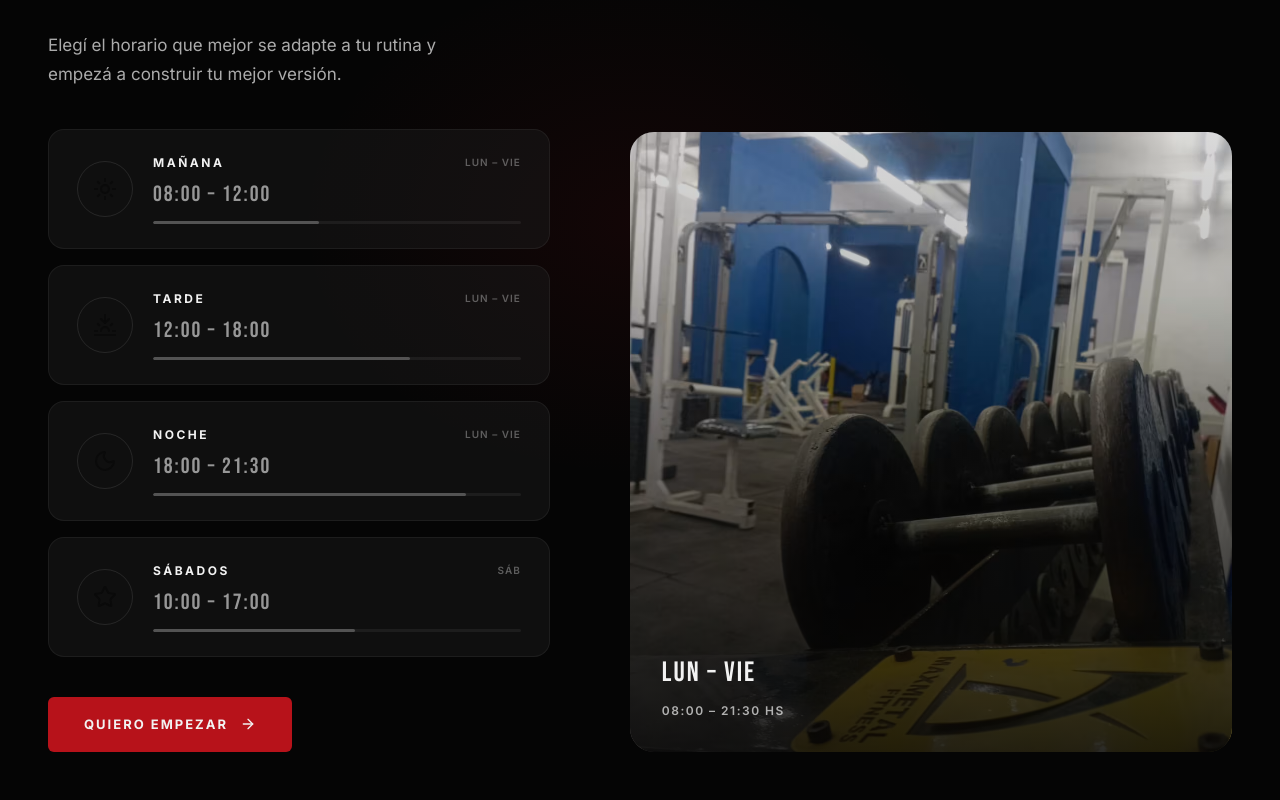
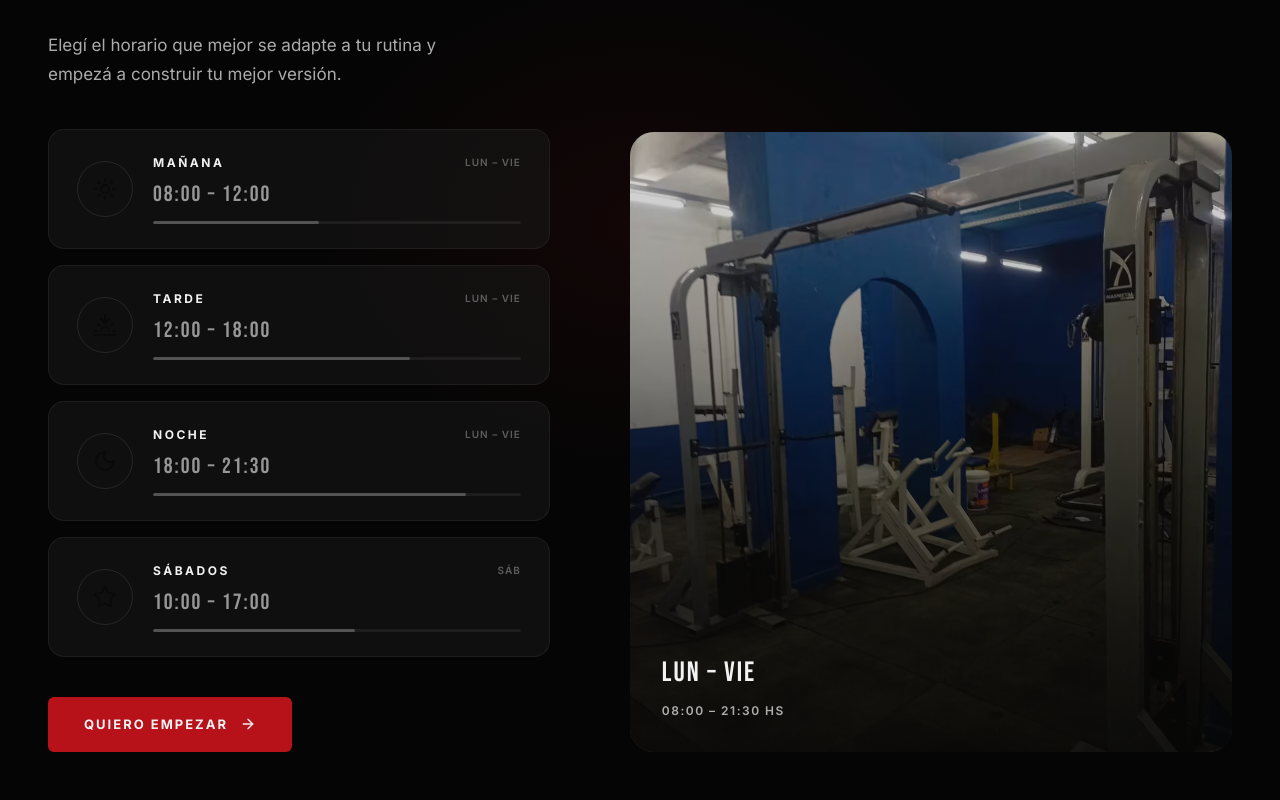
Before and after one commit to leandroltz0/animalGym-frontEnd, a React (Vite) app: page / in a window 1280 px wide. Shown: the part 2940-3740 px from the top of the page. Built offline with nearby package versions, Linux system fonts and the light colour scheme; the HTML template or start-up script is replaced by a standard one.

Commit message:
style: update schedule image background to image7.avif

```diff
--- a/src/sections/Schedule/schedule.scss
+++ b/src/sections/Schedule/schedule.scss
@@ -289,7 +289,7 @@
   &__image {
     position: absolute;
     inset: 0;
-    background: url('/photos/gallery/image6.avif') center center / cover no-repeat;
+    background: url('/photos/gallery/image7.avif') center center / cover no-repeat;
   }
 
   &__image-overlay {
```
